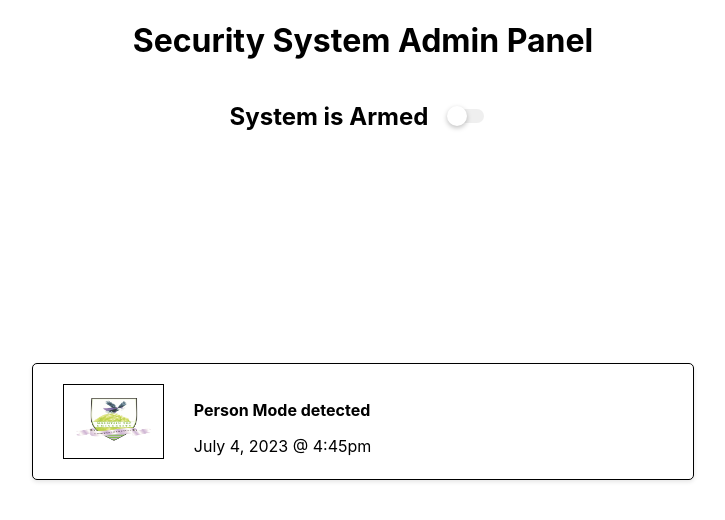
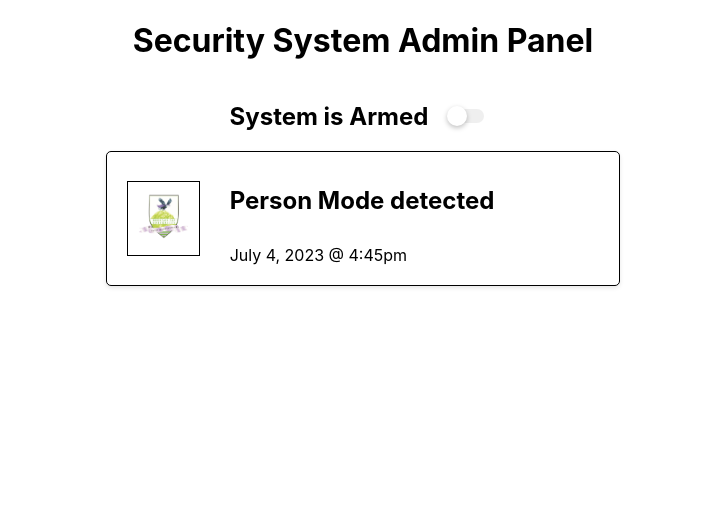
Before and after one commit to 56radius/mtusecuritycentre, a React (Create React App) app: page /home in a window 1280 px wide. Shown: the top 520 px of the page, without its empty margins (277-1002 px from the left). Built offline with nearby package versions, Linux system fonts and the light colour scheme.

Commit message:
almost finishing desinging the cards

```diff
--- a/src/components/homescreen.js
+++ b/src/components/homescreen.js
@@ -73,12 +73,20 @@ function HomeScreen() {
           </div>
         </button>
         <div className="text-content">
-          <p style={{ fontWeight: "bold", marginBottom: "5px" }}>
+          <p
+            style={{
+              fontWeight: "bold",
+              marginBottom: "30px",
+              fontSize: "150%",
+            }}
+          >
             Person Mode detected
           </p>
-          <p style={{ marginBottom: 0 }}>July 4, 2023 @ 4:45pm</p>
+          <p style={{ marginBottom: "10px" }}>July 4, 2023 @ 4:45pm</p>
         </div>
       </div>
+
+      {/* second Card for motion detection */}
     </div>
   );
 }
--- a/src/css/homescreen.css
+++ b/src/css/homescreen.css
@@ -1,15 +1,15 @@
 /* homescreen.css */
 .card {
   border: 1px solid #000; /* Border width and color */
-  padding: 10px; /* Add padding to the card content */
+  padding: -10px; /* Add padding to the card content */
   margin: auto; /* Center the card horizontally and vertically */
   border-radius: 5px; /* Rounded corners */
   box-shadow: 0 2px 4px rgba(0, 0, 0, 0.1);
   background-color: #fff; /* Card background color */
-  width: 50%;
+  width: 40%;
   display: flex; /* Use flexbox for layout */
   flex-direction: row; /* Arrange children in a row */
-  margin-bottom: 320px;
+  margin-top: 0px;
 }
 
 .imageCover {
```
